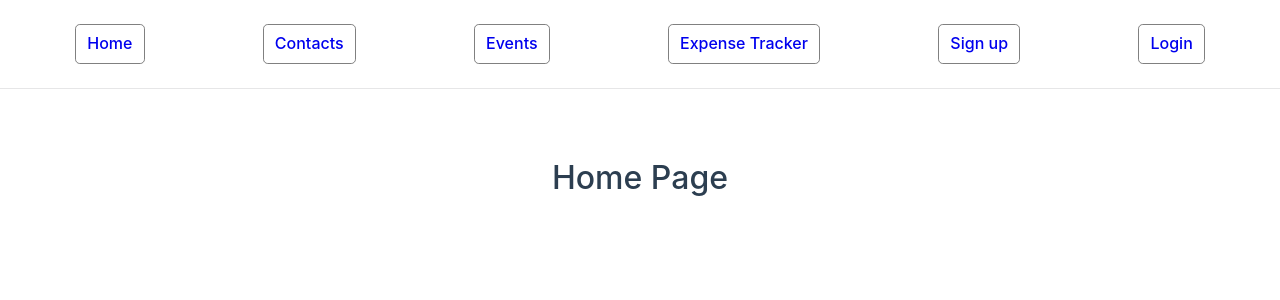
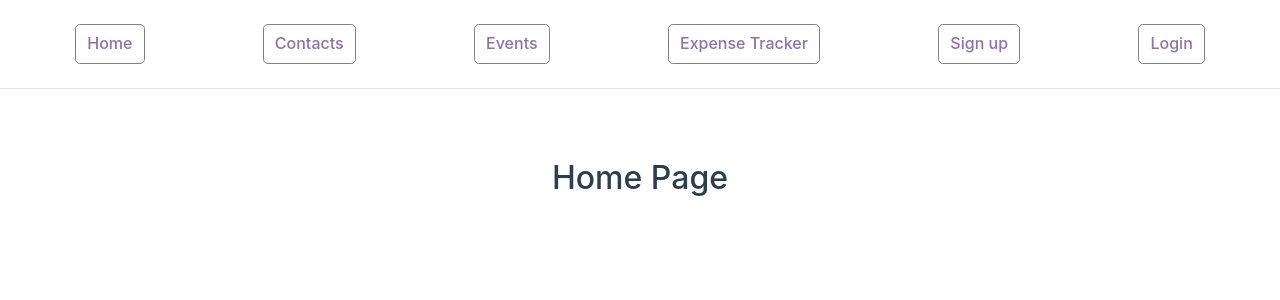
Before and after one commit to aftabdotorg/vue-project-1, a Vue app: page / in a window 1280 px wide. Shown: the top 300 px of the page. Built offline with nearby package versions, Linux system fonts and the light colour scheme.

Commit message:
minor changes

```diff
--- a/src/assets/main.css
+++ b/src/assets/main.css
@@ -33,6 +33,7 @@ a {
   outline: none;
   border-radius: 0.3rem;
   font-weight: 500;
+  color: rgb(143, 112, 172);
 }
 
 a:active {
```
